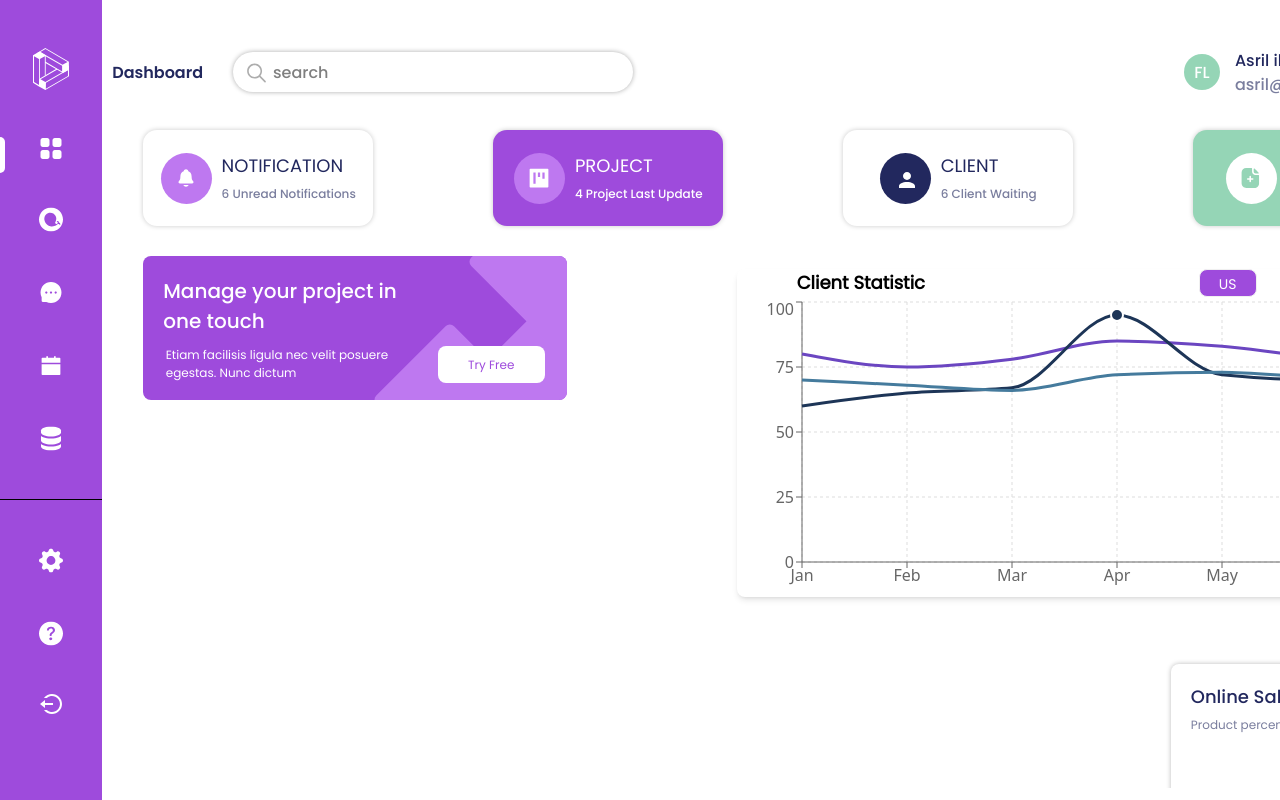
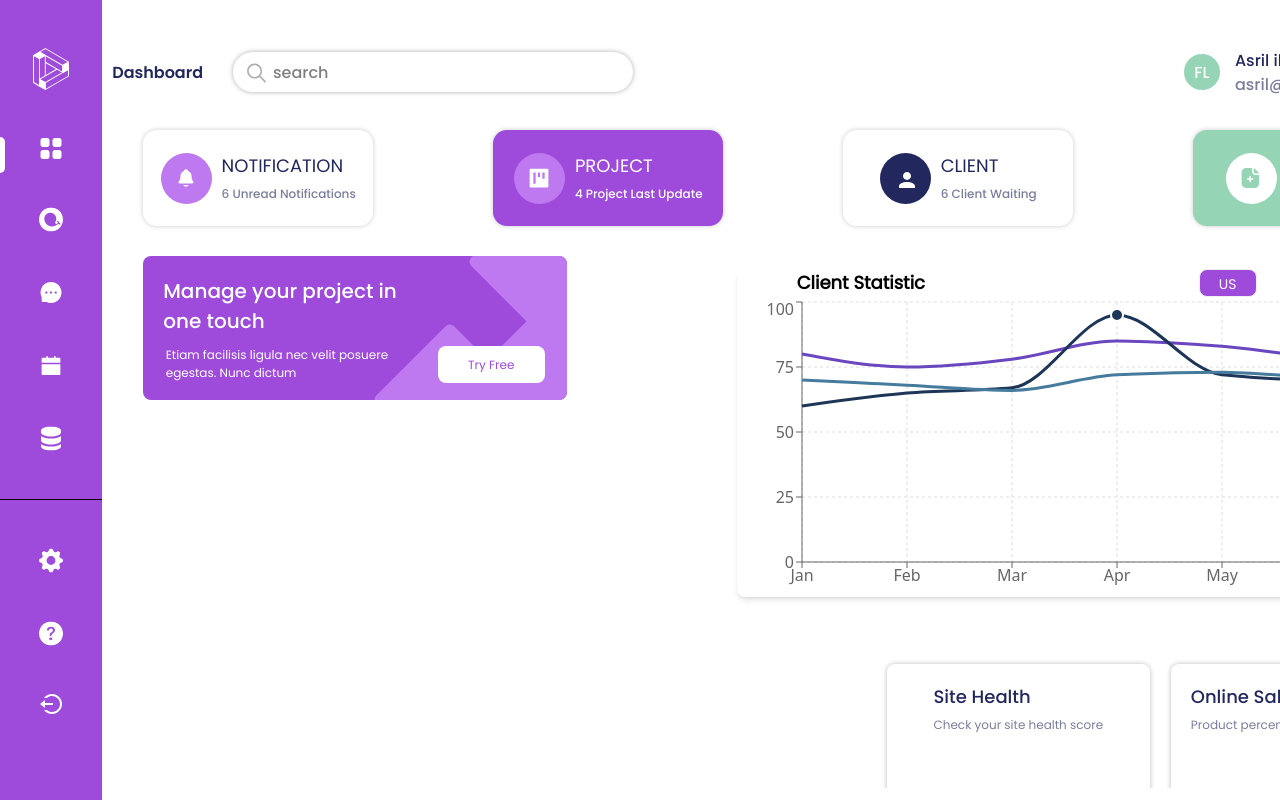
Before and after one commit to mohamed1383/admin-dashboard, a React (Vite) app: page / in a window 1280 px wide. Shown: the top 800 px of the page. Built offline with nearby package versions, Linux system fonts and the light colour scheme.

Commit message:
Update dashboard.jsx

```diff
--- a/src/pages/dashboard/dashboard.jsx
+++ b/src/pages/dashboard/dashboard.jsx
@@ -4,6 +4,7 @@ import DataBox from '../../components/databox'
 import MeasageBox from '../../components/measage-box'
 import ClientStatisticChart from '../../components/chart'
 import CircleChart from '../../components/circleChart'
+import CircleChart2 from '../../components/circleChart2'
 
 const dataBoxes = [
   {id: 1,text1: 'NOTIFICATION' , text2: '6 Unread Notifications' ,textColor: false,iconName: false, iconBackgroundColor: '#BE78F0', iconColor: '#fff', backgroundColor: '#fff'},
@@ -23,6 +24,7 @@ export default function Dashboard({size2}) {
         <MeasageBox></MeasageBox>
         <ClientStatisticChart></ClientStatisticChart>
         <CircleChart/>
+        <CircleChart2/>
     </div>
   )
 }
```
